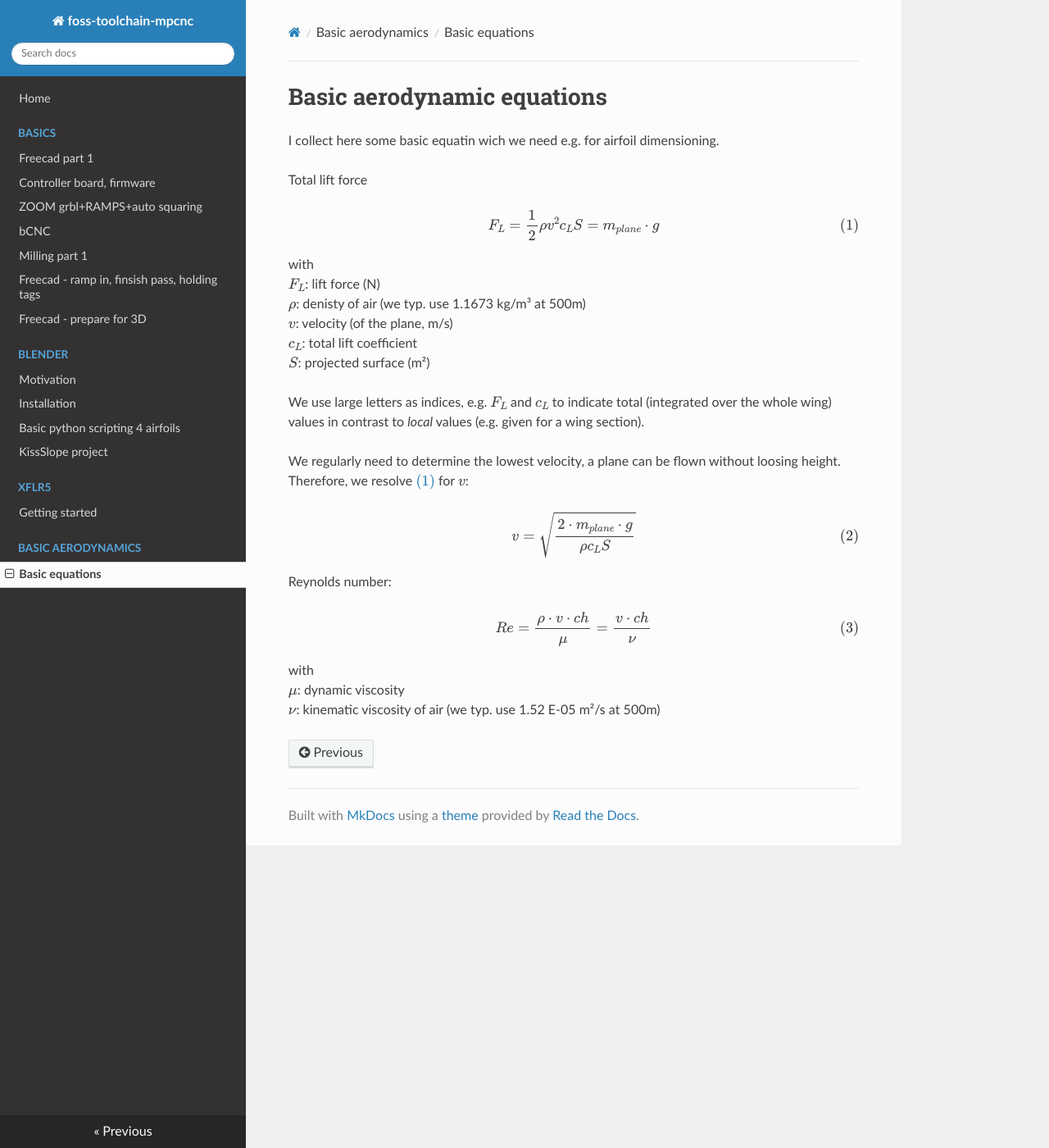
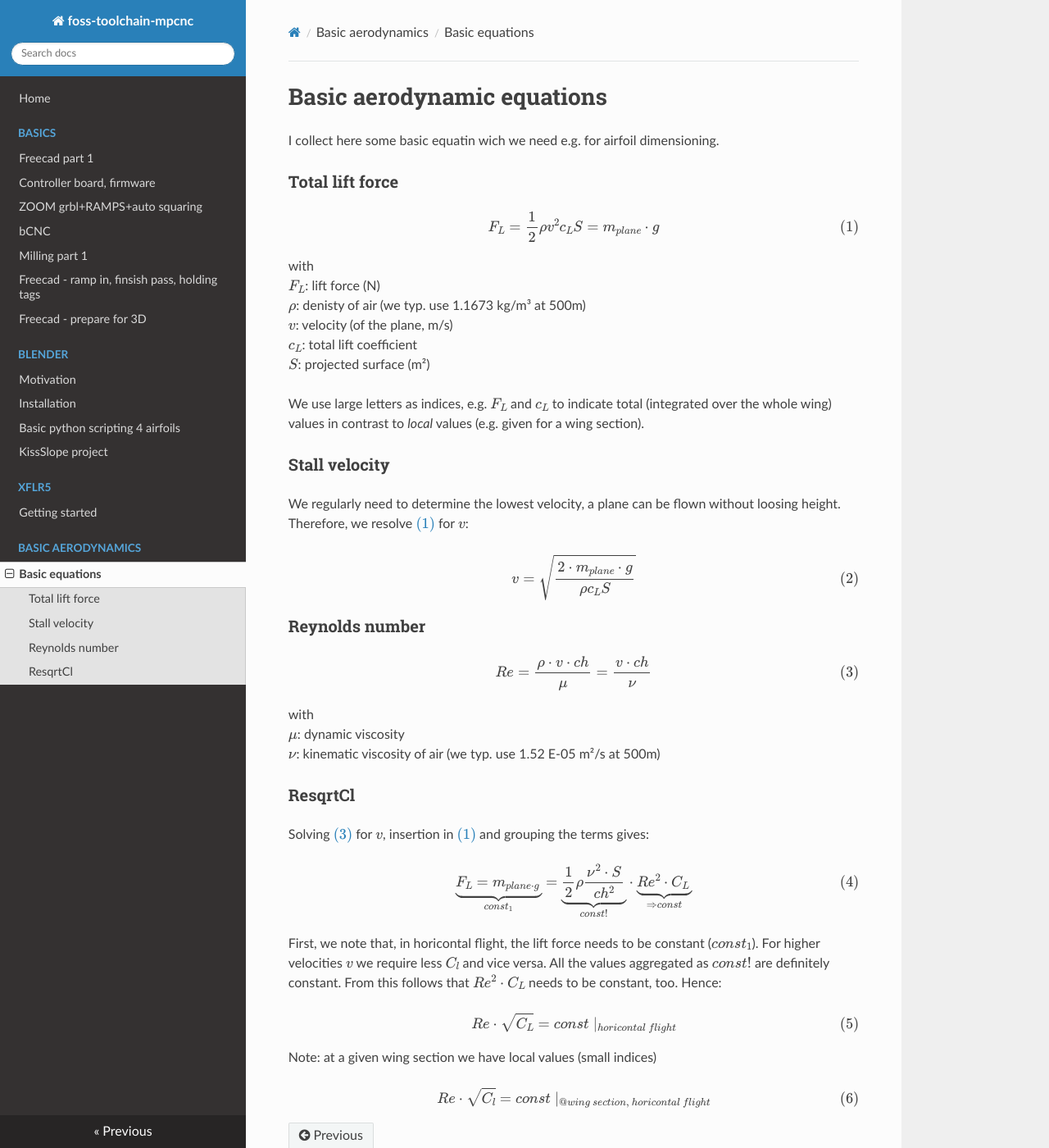
Before and after one commit to alexpGH/foss-toolchain-mpcnc, an MkDocs documentation site: the page built from docs/aeroEqn.md, in a window 1280 px wide and 1400 px high. Shown: the whole window at 82% size. Built offline with MkDocs 1.6.1, drawn with Linux system fonts in a browser that asks for light colours; nearby versions of some CDN libraries; old or Windows-style settings are respelled for this version of MkDocs.

```diff
--- a/docs/aeroEqn.md
+++ b/docs/aeroEqn.md
@@ -2,7 +2,7 @@
 
 I collect here some basic equatin wich we need e.g. for airfoil dimensioning.
 
-Total lift force
+###Total lift force
 
 $$
 \begin{equation}
@@ -19,6 +19,7 @@ with
 
 We use large letters as indices, e.g. $F_{L}$ and $c_{L}$ to indicate total (integrated over the whole wing) values in contrast to *local* values (e.g. given for a wing section).
 
+###Stall velocity
 We regularly need to determine the lowest velocity, a plane can be flown without loosing height. Therefore, we resolve $\eqref{eq:liftForce1}$ for $v$:
 
 $$
@@ -29,7 +30,7 @@ $$
 
 
 
-Reynolds number:
+###Reynolds number
 
 $$
 \begin{equation}
@@ -41,5 +42,30 @@ with
 <br>$\mu$: dynamic viscosity
 <br>$\nu$: kinematic viscosity of air (we typ. use 1.52 E-05 m²/s at 500m)
 
+###ResqrtCl
+Solving $\eqref{eq:reynolds}$ for $v$, insertion in $\eqref{eq:liftForce1}$ and grouping the terms gives:
+
+$$
+\begin{equation}
+\underbrace{F_{L}=m_{plane\cdot g}}_{const_1} =\underbrace{\frac{1}{2}\rho \frac{\nu^2\cdot S}{ch^2}}_{const!} \cdot  \underbrace{Re^2\cdot C_{L}}_{\Rightarrow const} \label{eq:resqrtcl1}
+\end{equation}
+$$
+
+First, we note that, in horicontal flight, the lift force needs to be constant ($const_1$). For higher velocities $v$ we require less $C_l$ and vice versa. All the values aggregated as $const!$ are definitely constant. From this follows that $Re^2\cdot C_{L}$ needs to be constant, too. Hence:
+
+$$
+\begin{equation}
+Re\cdot\sqrt{C_{L}}=const \mid_{horicontal\ flight} \label{eq:resqrtcl2}
+\end{equation}
+$$
+
+Note: at a given wing section we have local values (small indices)
+
+$$
+\begin{equation}
+Re\cdot\sqrt{C_{l}}=const \mid_{@wing\ section,\ horicontal\ flight} \label{eq:resqrtcl3}
+\end{equation}
+$$
+
 
 [//]: # (What the f $\eqref{eq:sample}$ does it work?)
```
Also changed, not shown: docs/blenderKissSlope.md (+48 -2 lines).
